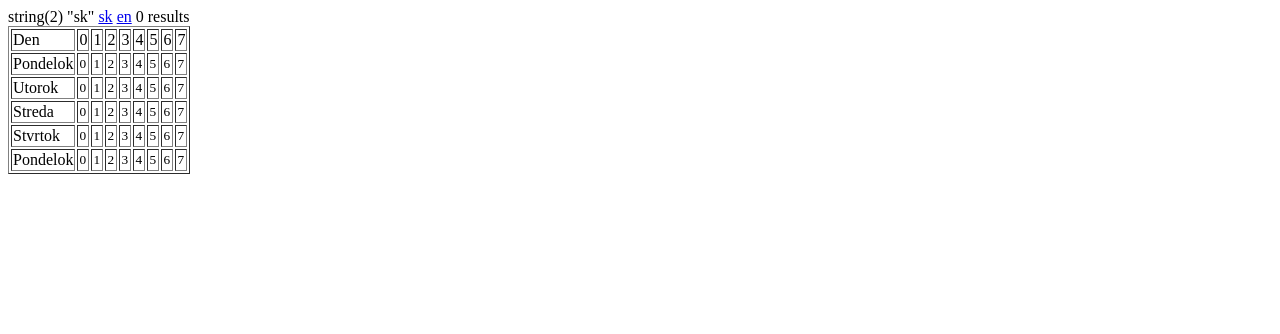
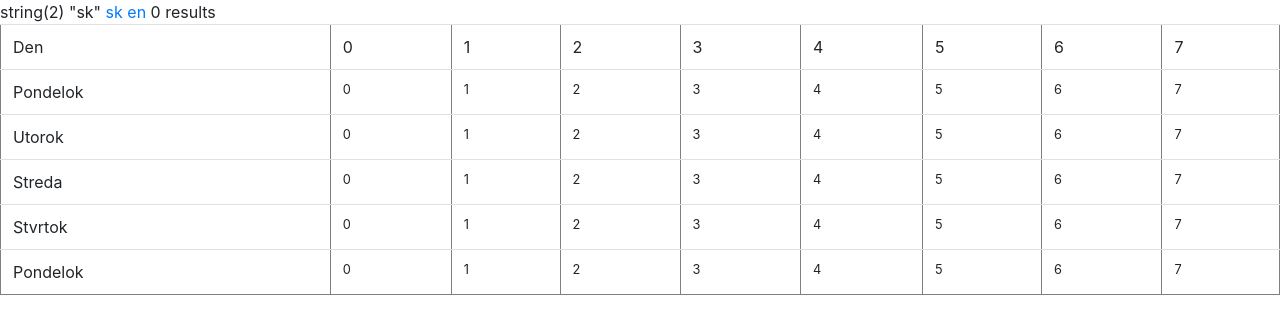
Before and after one commit to robakbobak/skolicka, a PHP site: page / in a window 1280 px wide. Shown: the top 334 px of the page. Run offline with PHP 8.4, Linux system fonts and the light colour scheme; data that the repository does not hold is empty.

Commit message:
Add files via upload
update uz to funguje uplne nice gg

```diff
--- a/index.php
+++ b/index.php
@@ -3,6 +3,8 @@
 <?php
 session_start();
 ?>
+<link rel="stylesheet" href="https://stackpath.bootstrapcdn.com/bootstrap/4.5.2/css/bootstrap.min.css" integrity="sha384-JcKb8q3iqJ61gNV9KGb8thSsNjpSL0n8PARn9HuZOnIxN0hoP+VmmDGMN5t9UJ0Z" crossorigin="anonymous">
+
 <?php
 
         if(!empty($_GET["jazyk"])){
@@ -60,13 +62,13 @@ $hodiny = array(0, 1, 2, 3, 4, 5,6,7);
 <!DOCTYPE html>
 <html>
 <head>
-    <meta name="viewport" content="width=device-width, initial-scale=1.0">
+
     <title> tabulka</title>
 </head>
 </html>
 
 
-<table border=1 >
+<table border=1 class="table">
     <tr>
         <td>Den</td>
         <? foreach ($hodiny as $i => $hodina): ?>
```
